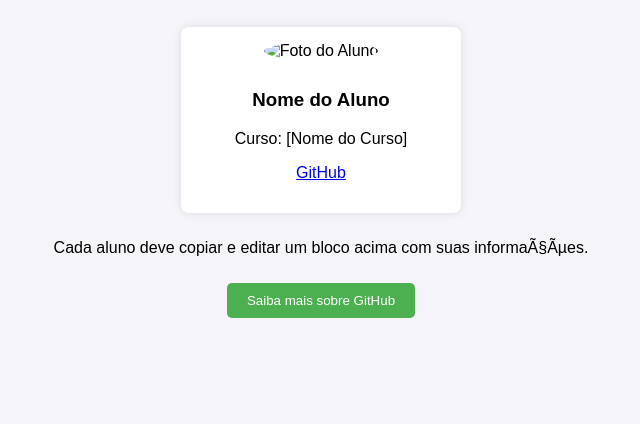
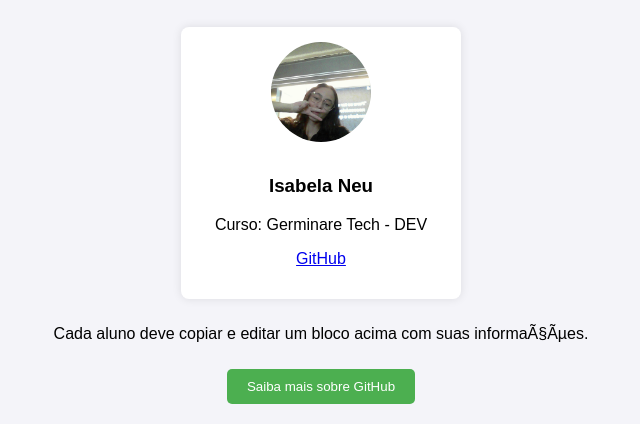
Before and after one commit to clarabartolini/ExCodeReview, a plain HTML site: page index.html in a window 1280 px wide. Shown: the part 1188-1612 px from the top of the page, without its empty margins (319-959 px from the left). Before the commit the page ends 1526 px from the top, so only its background shows below. Drawn offline with Linux system fonts and the light colour scheme.

Commit message:
Add info Isabela

```diff
--- a/index.html
+++ b/index.html
@@ -122,10 +122,10 @@
         <h2>Perfis dos Alunos</h2>
         <div class="perfil-container">
             <div class="perfil">
-                <img class="foto" src="[URL da foto do aluno]" alt="Foto do Aluno">
-                <h3>Nome do Aluno</h3>
-                <p>Curso: [Nome do Curso]</p>
-                <p><a href="[URL do GitHub]" target="_blank">GitHub</a></p>
+                <img class="foto" src="./images/Rectangle.png" alt="Foto do Aluno">
+                <h3>Isabela Neu</h3>
+                <p>Curso: Germinare Tech - DEV </p>
+                <p><a href="https://github.com/isabelaneu" target="_blank">GitHub</a></p>
             </div>
         </div>
         <p>Cada aluno deve copiar e editar um bloco acima com suas informaÃ§Ãµes.</p>
```
Also changed, not shown: images/Rectangle.png (added).
